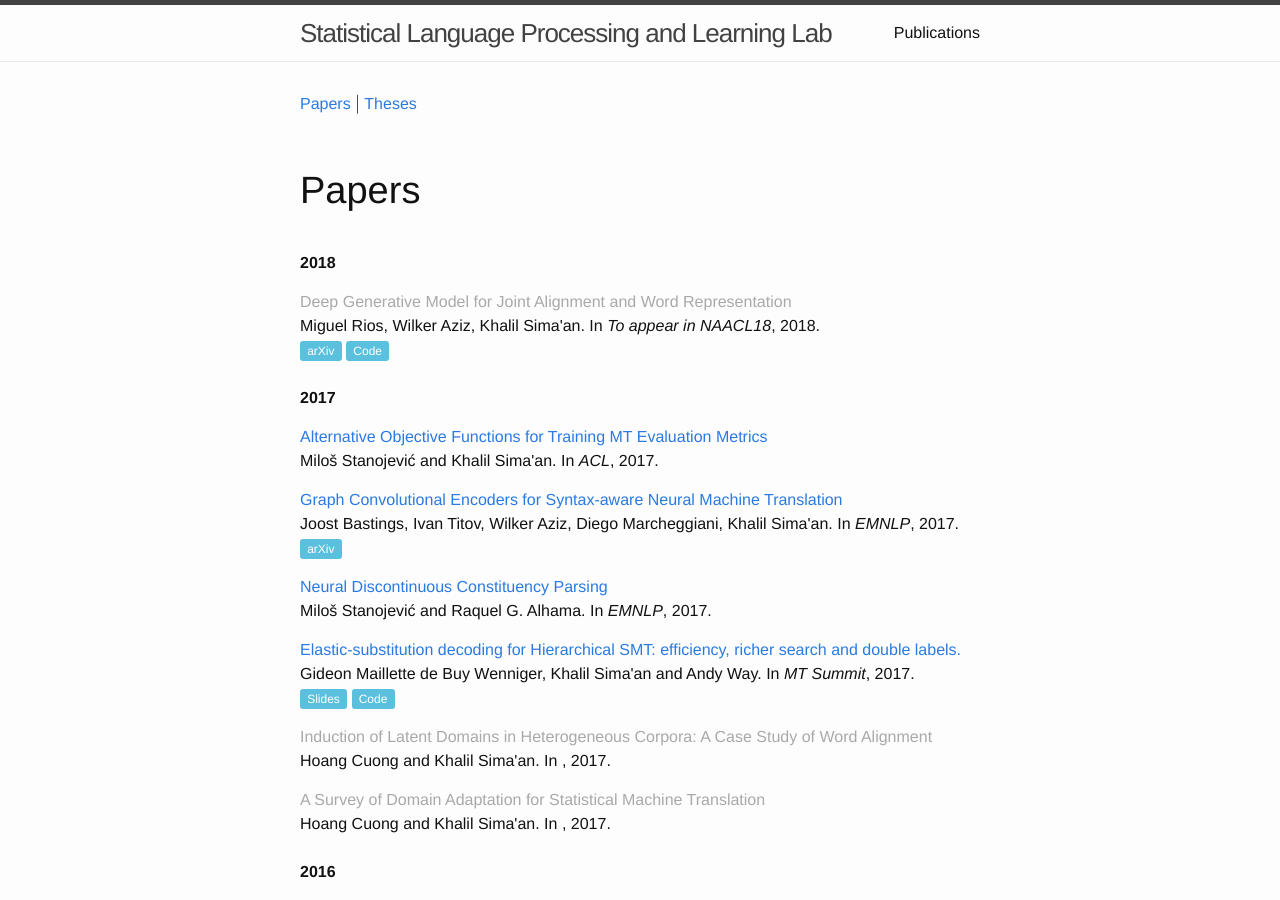
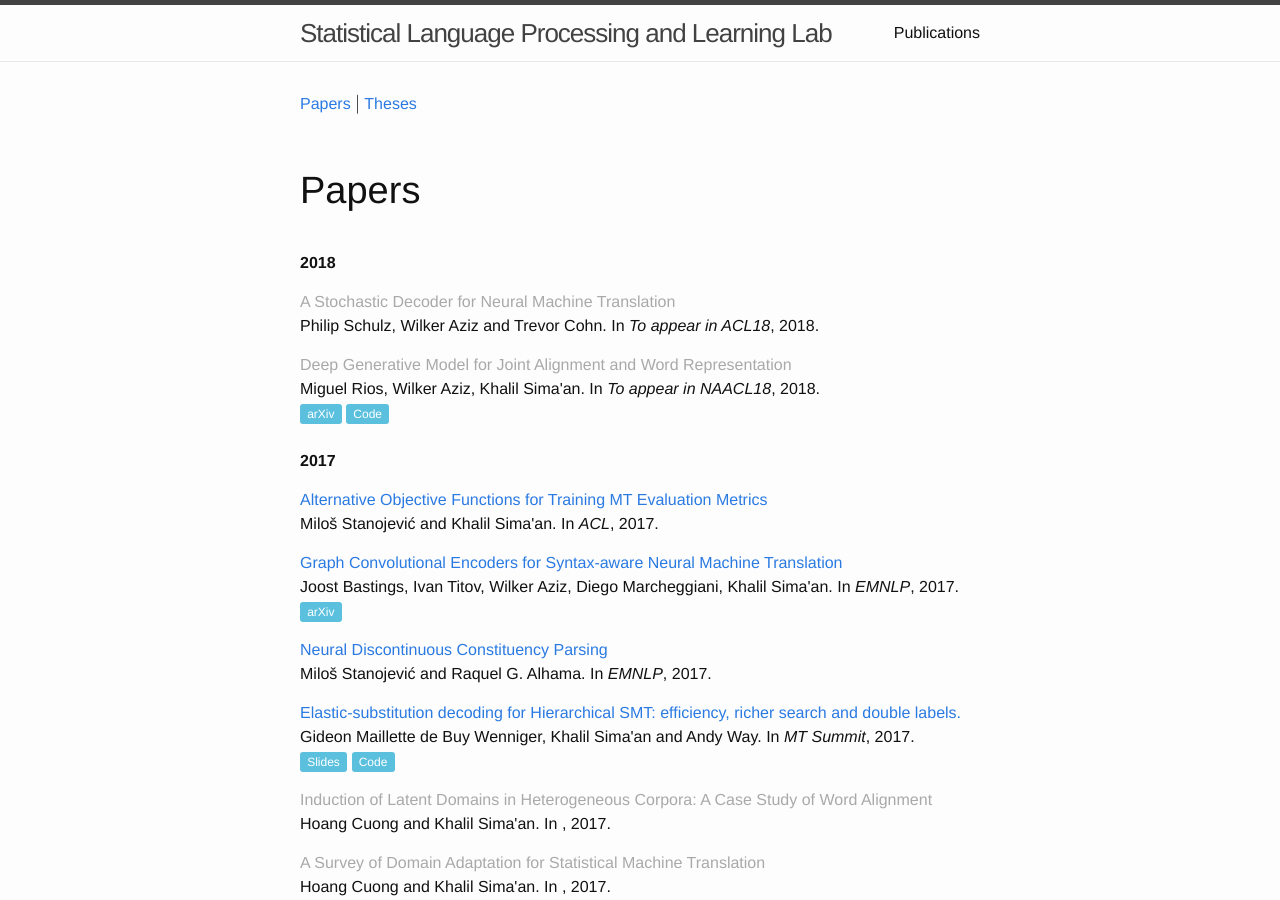
Before and after one commit to uva-slpl/uva-slpl.github.io, a Jekyll site: the page built from publications.md, in a window 1280 px wide and 900 px high. Built offline with Jekyll 4.4.1, drawn with Linux system fonts in a browser that asks for light colours; formulas are drawn with MathJax 3.

Commit message:
+stochastic decoder

```diff
--- a/_data/papers.yml
+++ b/_data/papers.yml
@@ -1,3 +1,13 @@
+-
+  layout: paper
+  paper-type: inproceedings
+  selected: y
+  year: 2018
+  title: "A Stochastic Decoder for Neural Machine Translation"
+  authors: "Philip Schulz, Wilker Aziz and Trevor Cohn"
+  arxiv:
+  code:
+  booktitle: "To appear in ACL18"
 -
   layout: paper
   paper-type: inproceedings
```
